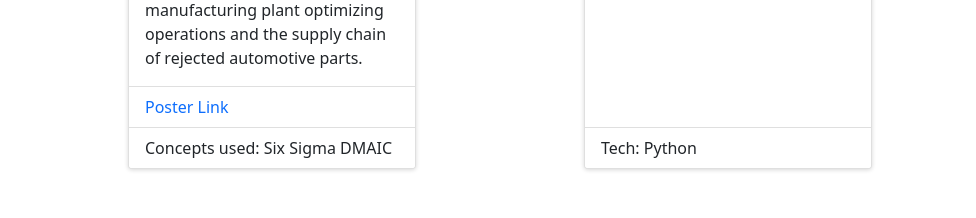
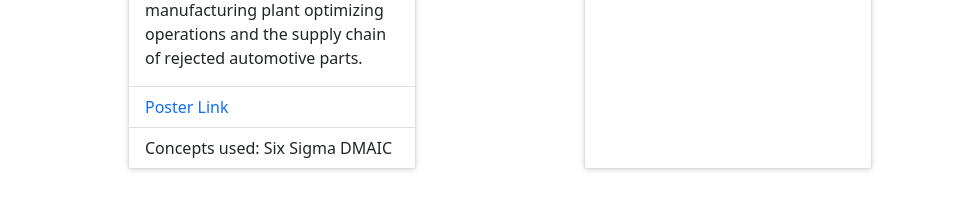
Before and after one commit to olili1999/personal-website, a React (Create React App) app: page / in a window 1280 px wide. Shown: the part 1660-1878 px from the top of the page, without its empty margins (300-1276 px from the left). Built offline with nearby package versions, Linux system fonts and the light colour scheme.

Commit message:
fixed some github links

```diff
--- a/src/App.js
+++ b/src/App.js
@@ -320,9 +320,6 @@ return (
                           I created a cover letter generator with my friend to help us navigate recruiting and applying to different types of jobs easily.
                         </Card.Text>
                       </Card.Body>
-                      <ListGroup className="list-group-flush">
-                        <ListGroupItem>Tech: Python</ListGroupItem>
-                      </ListGroup>
                   </Card>
                 </Col>
               </Row>
```
